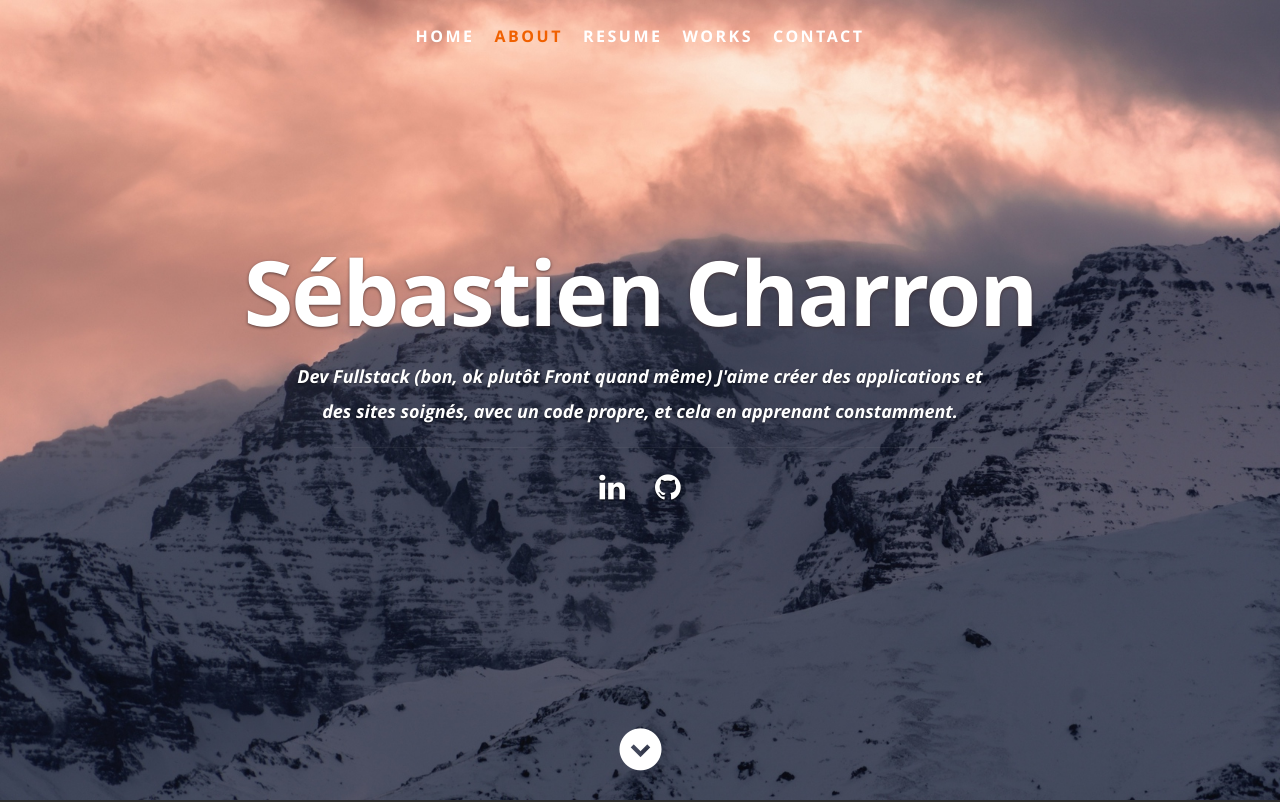
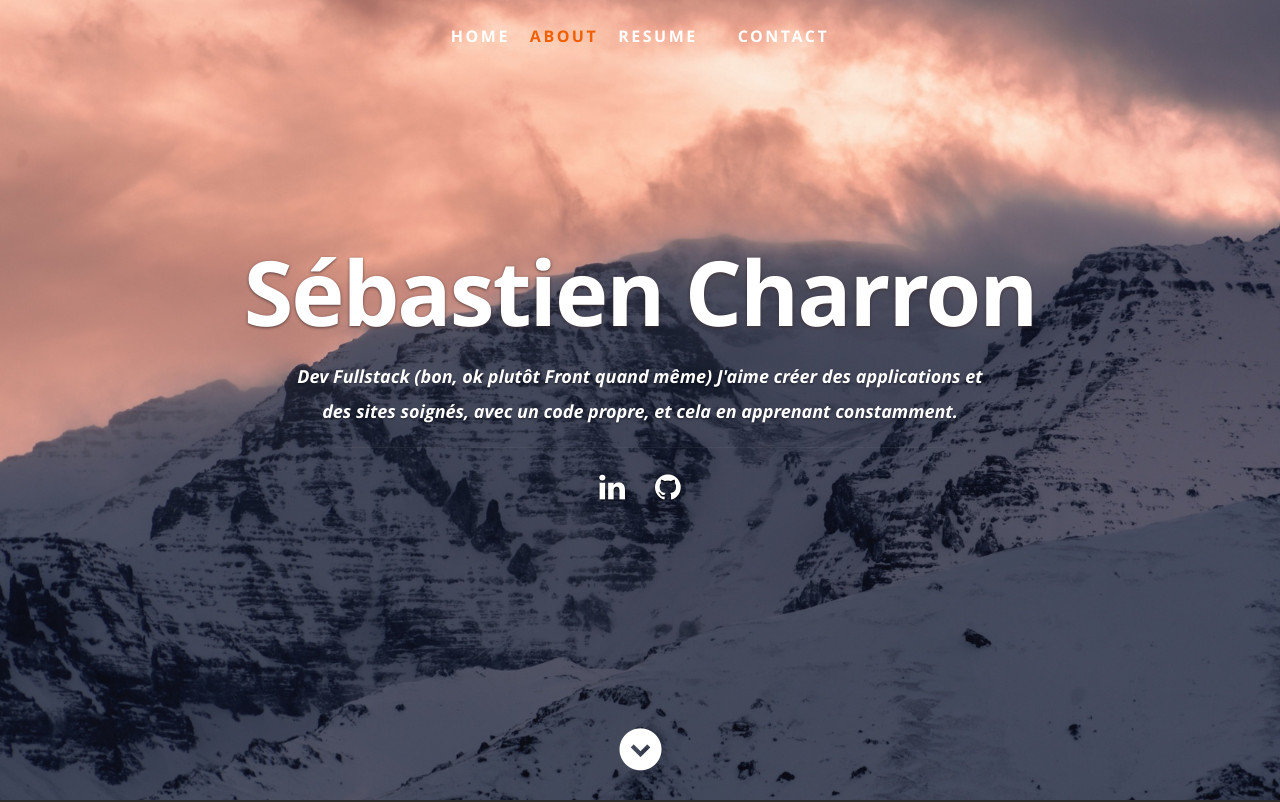
Before and after one commit to ethernum/portfolio, a React (Create React App) app: page / in a window 1280 px wide. Shown: the top 802 px of the page. Built offline with nearby package versions, Linux system fonts and the light colour scheme.

Commit message:
remove Works nav tag

```diff
--- a/package.json
+++ b/package.json
@@ -1,7 +1,7 @@
 {
   "name": "react-portfolio",
   "version": "0.1.0",
-  "hostname": "http://ethernum.github.io/portfolio",
+  "homepage": "http://ethernum.github.io/portfolio",
   "private": true,
   "dependencies": {
     "@testing-library/jest-dom": "^5.14.1",
--- a/src/components/Header.js
+++ b/src/components/Header.js
@@ -30,7 +30,7 @@ export default class Header extends Component {
               </li>
               <li>
                 <a className="smoothscroll" href="#portfolio">
-                  Works
+
                 </a>
               </li>
               <li>
```
